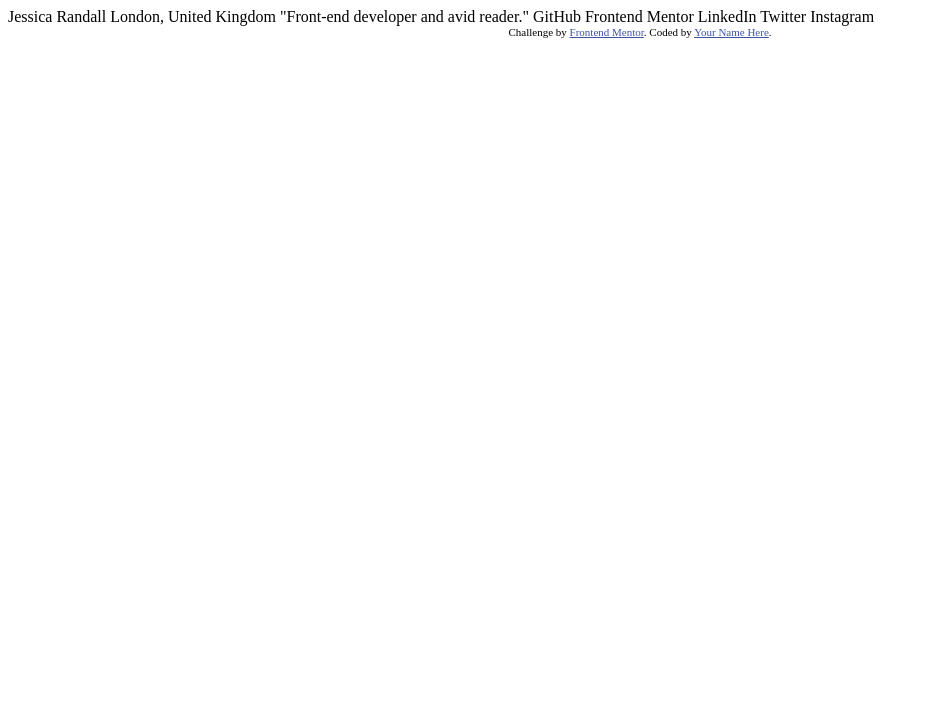
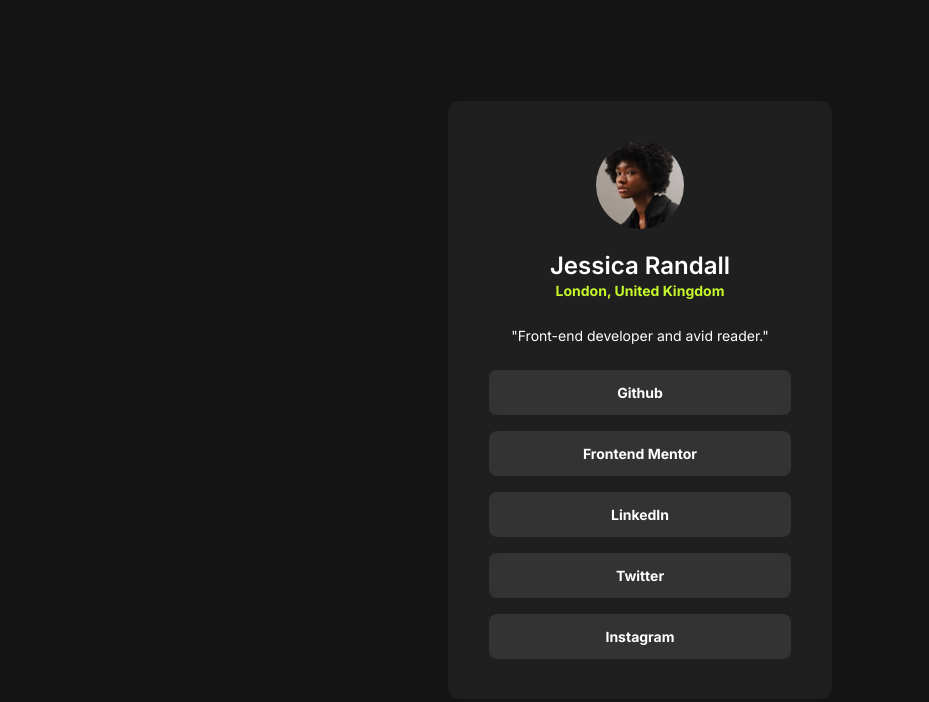
Before and after one commit to Ramon-Carrillo/Frontend_Mentor_Social_Link_Profile, a plain HTML site: page index.html in a window 1280 px wide. Shown: the whole page, without its empty margins (0-929 px from the left). Drawn offline with Linux system fonts and the light colour scheme.

Commit message:
added html

```diff
--- a/index.html
+++ b/index.html
@@ -1,34 +1,50 @@
 <!DOCTYPE html>
 <html lang="en">
-<head>
-  <meta charset="UTF-8">
-  <meta name="viewport" content="width=device-width, initial-scale=1.0"> <!-- displays site properly based on user's device -->
+  <head>
+    <meta charset="UTF-8" />
+    <meta name="viewport" content="width=device-width, initial-scale=1.0" />
+    <link
+      rel="icon"
+      type="image/png"
+      sizes="32x32"
+      href="./assets/images/favicon-32x32.png"
+    />
+    <link rel="stylesheet" href="./css/reset.css" />
+    <link rel="stylesheet" href="./css/styles.css" />
 
-  <link rel="icon" type="image/png" sizes="32x32" href="./assets/images/favicon-32x32.png">
+    <title>Frontend Mentor | Social links profile</title>
+  </head>
+  <body>
+    <div class="container">
+      <div class="profile">
+        <div class="profile__image">
+          <img
+            src="./assets/images/avatar-jessica.jpeg"
+            alt="Jessica Randall"
+          />
+        </div>
+        <div class="profile__info">
+          <h1 class="profile__name">Jessica Randall</h1>
+          <p class="profile__location">London, United Kingdom</p>
+          <p class="profile__comment">"Front-end developer and avid reader."</p>
+        </div>
+      </div>
+      <div class="social-links">
+        <ol>
+          <li><a href="#">Github</a></li>
+          <li><a href="#">Frontend Mentor</a></li>
+          <li><a href="#">LinkedIn</a></li>
+          <li><a href="#">Twitter</a></li>
+          <li><a href="#">Instagram</a></li>
+        </ol>
+      </div>
+    </div>
 
-  <title>Frontend Mentor | Social links profile</title>
-
-  <!-- Feel free to remove these styles or customise in your own stylesheet 👍 -->
-  <style>
-    .attribution { font-size: 11px; text-align: center; }
-    .attribution a { color: hsl(228, 45%, 44%); }
-  </style>
-</head>
-<body>
-
-  Jessica Randall
-  London, United Kingdom
-  "Front-end developer and avid reader."
-
-  GitHub
-  Frontend Mentor
-  LinkedIn
-  Twitter
-  Instagram
-
-  <div class="attribution">
-    Challenge by <a href="https://www.frontendmentor.io?ref=challenge" target="_blank">Frontend Mentor</a>.
-    Coded by <a href="#">Your Name Here</a>.
-  </div>
-</body>
+    <!-- <div class="attribution">
+      Challenge by
+      <a href="https://www.frontendmentor.io?ref=challenge" target="_blank"
+        >Frontend Mentor</a
+      >. Coded by <a href="#">Your Name Here</a>.
+    </div> -->
+  </body>
 </html>
```
